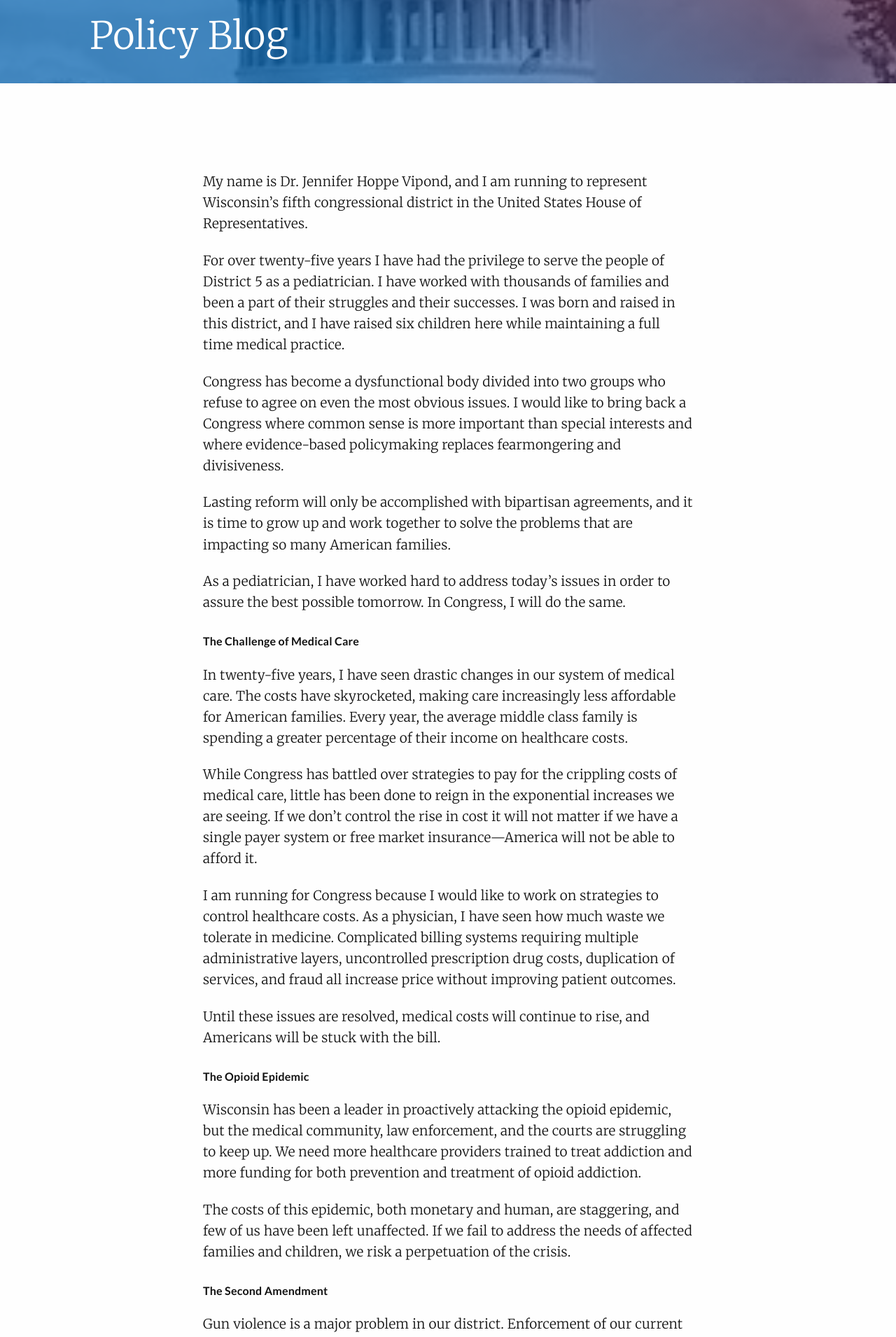
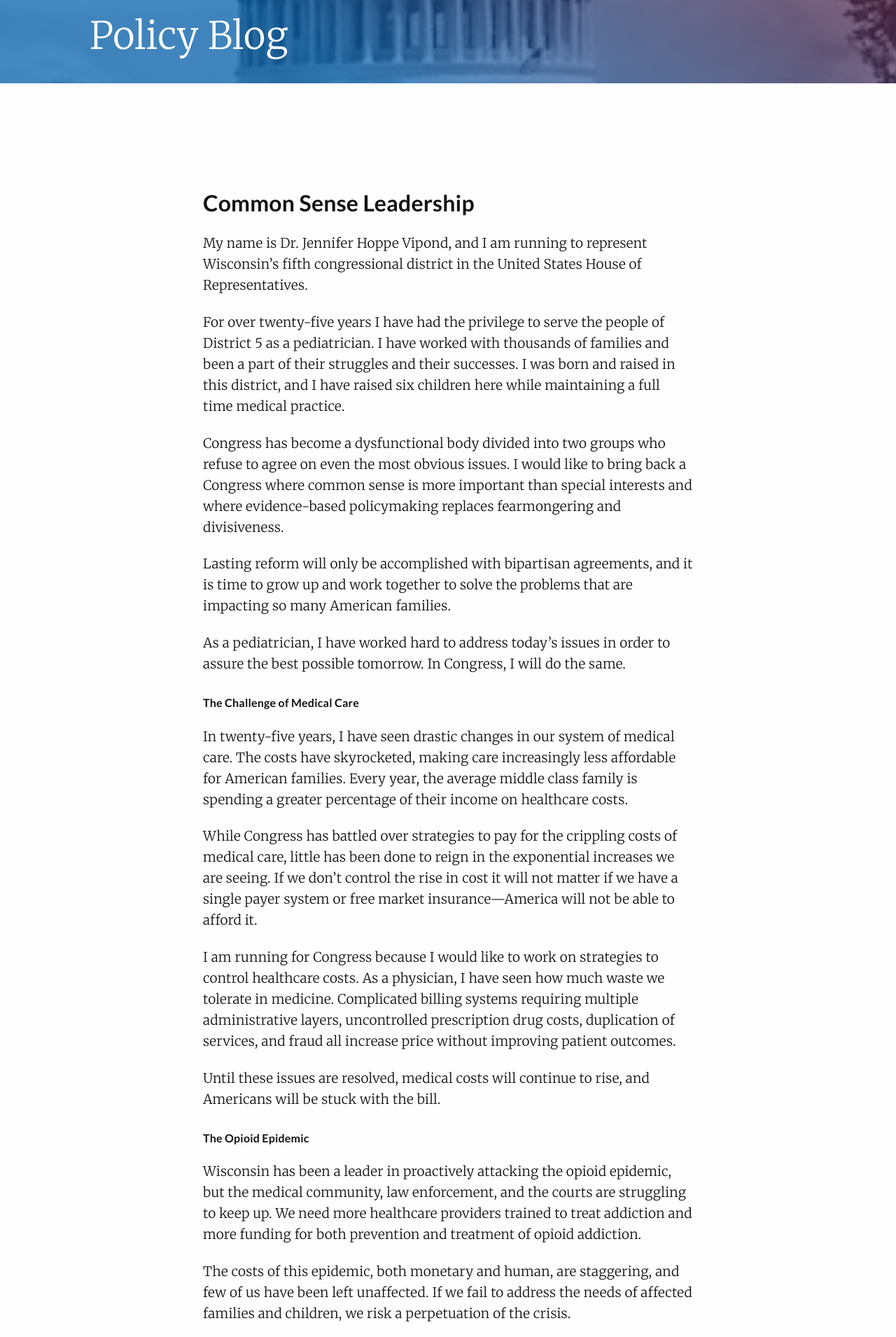
Before and after one commit to AlexVipond/jennifervipond.github.io, a Jekyll site: the page built from _posts/2017-12-28-common-sense-leadership.md, in a window 1280 px wide. Shown: the part 836-2746 px from the top of the page at 70% size. Built offline with Jekyll 4.4.1, drawn with Linux system fonts in a browser that asks for light colours.

Commit message:
Add titles to blog posts, remove policy blog duplicate title

```diff
--- a/_layouts/policy.html
+++ b/_layouts/policy.html
@@ -76,6 +76,8 @@
         <main>
             <article>
                 <section class="blog-post">
+                    <h2>{{ page.title }}</h2>
+
                     {{ content }}
                 </section>
             </article>
--- a/policy/index.html
+++ b/policy/index.html
@@ -1,5 +1,4 @@
 ---
-title: Policy
 layout: policy
 ---
 {% for post in site.posts %}
```
